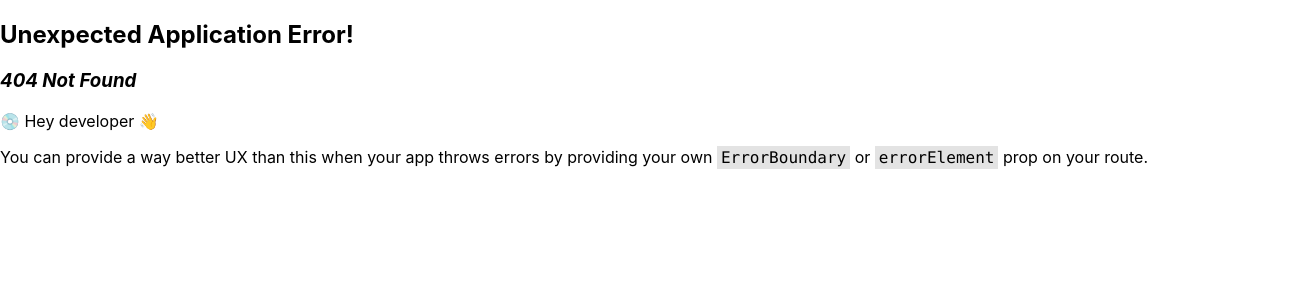
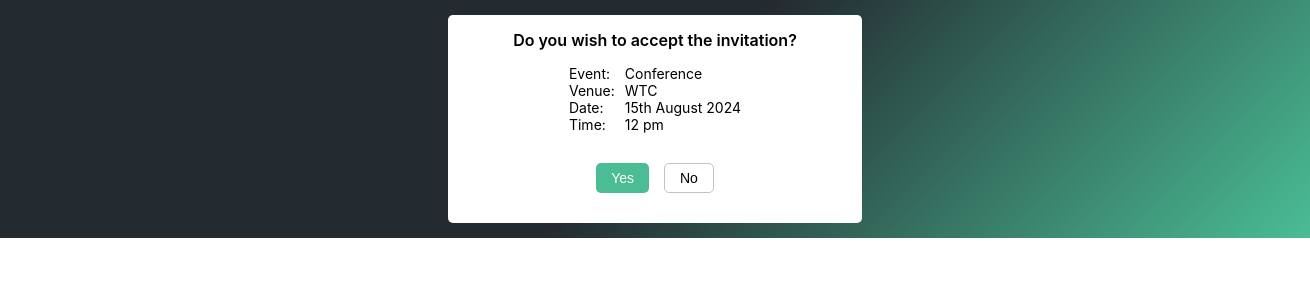
Before and after one commit to sinergiamedialabs/Visitor-Registration-System-Frontend, a React (Create React App) app: page /invite_approval in a window 1280 px wide. Before the commit this address had no page. Shown: the top 300 px of the page, 1310 px wide, since content can reach past the window. Built offline with nearby package versions, Linux system fonts and the light colour scheme.

Commit message:
invite approval UI,barcode generation

```diff
--- a/package.json
+++ b/package.json
@@ -14,6 +14,7 @@
     "@types/node": "^16.18.105",
     "@types/react": "^18.3.3",
     "@types/react-dom": "^18.3.0",
+    "jsbarcode": "^3.11.6",
     "react": "^18.3.1",
     "react-dom": "^18.3.1",
     "react-router": "^6.26.0",
--- /dev/null
+++ b/src/components/inviteApproval/barcode.tsx
@@ -0,0 +1,21 @@
+import React, { useEffect, useRef } from 'react';
+import JsBarcode from 'jsbarcode';
+
+interface BarcodeProps {
+  value: string; // Define the type of the value prop
+  options?: JsBarcode.Options; // Optionally define the type for options
+}
+
+const Barcode: React.FC<BarcodeProps> = ({ value, options = {} }) => {
+  const barcodeRef = useRef<SVGSVGElement | null>(null);
+
+  useEffect(() => {
+    if (barcodeRef.current) {
+      JsBarcode(barcodeRef.current, value, options);
+    }
+  }, [value, options]);
+
+  return <svg ref={barcodeRef} />;
+};
+
+export default Barcode;
--- /dev/null
+++ b/src/components/inviteApproval/index.tsx
@@ -0,0 +1,65 @@
+import React, { useState } from "react";
+import styles from './inviteApproval.module.scss'
+import Barcode from "./barcode";
+// import { useNavigate } from 'react-router-dom';
+
+interface InviteProps {
+  // Define any props here if needed
+}
+
+export const InviteApproval: React.FC<InviteProps> = () => {
+  const [randomBarcodeNumber, setRandomBarcodeNumber] = useState<string | null>(null);
+  console.log("randomBarcodeNumber:",randomBarcodeNumber)
+//   const navigate = useNavigate();
+
+  const generateRandomNumber = () => {
+    const length = 12; // Adjust the length of the random number as needed
+    let result = '';
+    const characters = '0123456789';
+    for (let i = 0; i < length; i++) {
+      result += characters.charAt(Math.floor(Math.random() * characters.length));
+    }
+    setRandomBarcodeNumber(result); // Update the state with the new barcode number
+  };
+
+//   const handleCancel = () => {
+//     setRandomBarcodeNumber(null);
+//     navigate('/');
+//   };
+
+  return (
+    <div className={styles.inviteMainContainer}>
+      <div className={styles.inviteSubContainer}>
+        {!randomBarcodeNumber ? (
+          <>
+            <span className={styles.inviteHeaderText}>Do you wish to accept the invitation?</span>
+            <div className={styles.inviteDetails}>
+                <div className={styles.inviteDetailsLabels}>
+                <span>Event:</span>
+              <span>Venue:</span>
+              <span>Date: </span>
+              <span>Time:</span>
+                </div>
+              <div className={styles.inviteDetailsLabels}>
+              <span>Conference</span>
+              <span>WTC</span>
+              <span>15th August 2024</span>
+              <span>12 pm</span>
+              </div>
+            </div>
+            <div className={styles.inviteUserAction}>
+              <button className={styles.inviteUserActionYes} onClick={generateRandomNumber}>Yes</button>
+              <button className={styles.inviteUserActionNo}>No</button>
+            </div>
+          </>
+        ) : (
+          <div className={styles.BarcodeContainer}>
+              <span className={styles.inviteHeaderText}>Here is your Barcode</span>
+            <Barcode value={randomBarcodeNumber} /> {/* Display the barcode */}
+            {/* <button className={styles.inviteUserActionNo} onClick={handleCancel}>Cancel</button> */}
+          </div>
+        )}
+      </div>
+    </div>
+  );
+}
--- /dev/null
+++ b/src/components/inviteApproval/inviteApproval.module.scss
@@ -0,0 +1,70 @@
+.inviteMainContainer{
+    padding: 15px;
+    width: 100%;
+    height: 100%;
+    display: flex;
+    align-items: center;
+    justify-content: center;
+    background-image: linear-gradient(135deg, #232a30 50%, #4abd95 100%);
+
+    .inviteSubContainer{
+        width: 30%;
+        height: 60%;
+        display: flex;
+        align-items: center;
+        justify-content: center;
+        background-color: #ffffff;
+        flex-direction: column;
+        padding: 15px;
+        border-radius: 5px;
+    }
+    .inviteHeaderText{
+        font-size: 16px;
+        font-weight: 600;
+        text-align: center;
+    }
+    .inviteDetails{
+        display: flex;
+        flex-direction: row;
+        gap: 10px;
+        padding-top: 15px;
+        font-size: 14px;
+    }
+    .inviteDetailsLabels{
+        display: flex;
+        flex-direction: column;
+    }
+    .inviteUserAction{
+        display: flex;
+        flex-direction: row;
+        gap: 15px;
+        padding: 15px;
+        padding-top: 0;
+    }
+    .inviteUserActionYes{
+        background-color: #4ABD95;
+        color: #fff;
+        padding: 0 15px;
+        font-size: 14px;
+        height: 30px;
+        border: none;
+        border-radius: 5px;
+        margin-top: 30px;
+        cursor: pointer;
+    }
+    .inviteUserActionNo{
+        background-color: #fff;
+        border: 1px solid #BEC4C9;
+        color: #000;
+        padding: 0 15px;
+        font-size: 14px;
+        height: 30px;
+        border-radius: 5px;
+        margin-top: 30px;
+        cursor: pointer;
+    }
+    .BarcodeContainer{
+        display: flex;
+        flex-direction: column;
+    }
+}
--- a/src/router.tsx
+++ b/src/router.tsx
@@ -3,10 +3,15 @@
 } from "react-router-dom";
 import "./index.css";
 import Test from './components/test'
+import { InviteApproval } from "./components/inviteApproval";
 
 export const router = createBrowserRouter([
   {
     path: "/",
     element: <Test />,
   },
+  {
+    path: "/invite_approval",
+    element: <InviteApproval />,
+  },
 ]);
```
Also changed, not shown: 1 other file (tests, documents, lock files or other folders).
